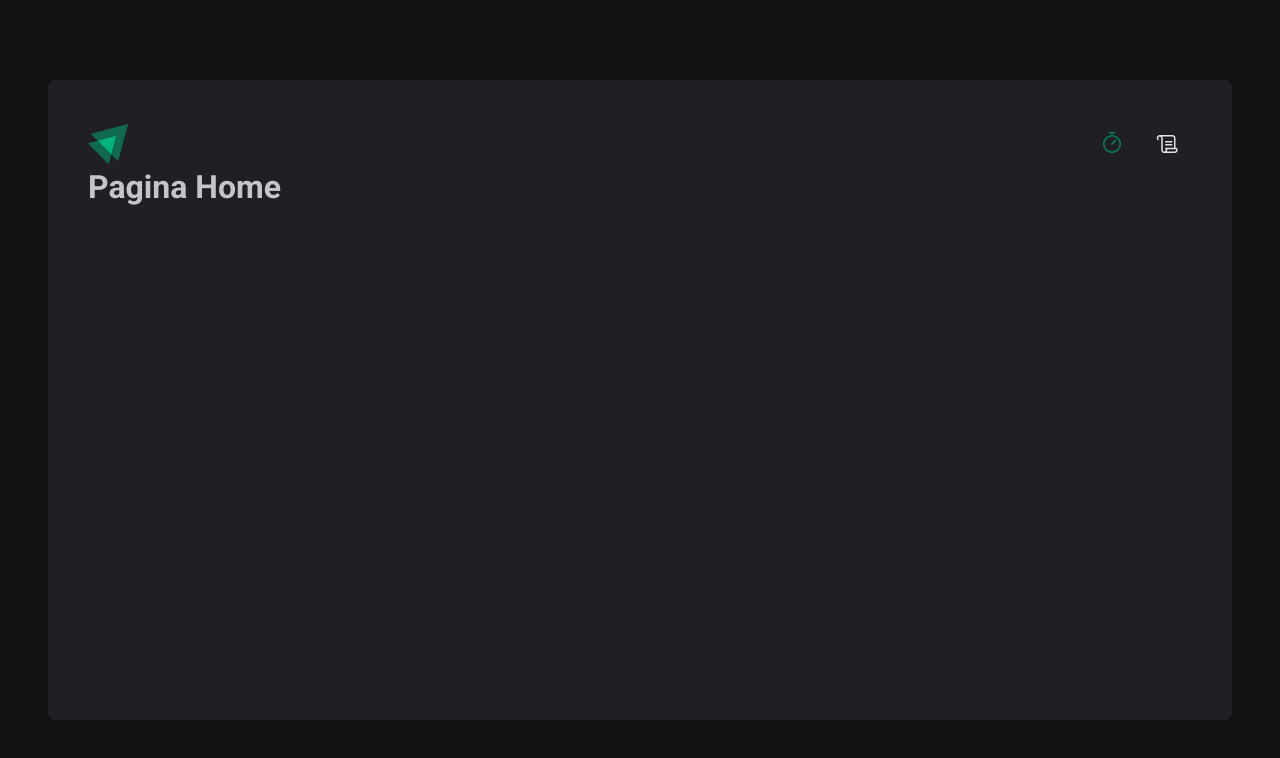
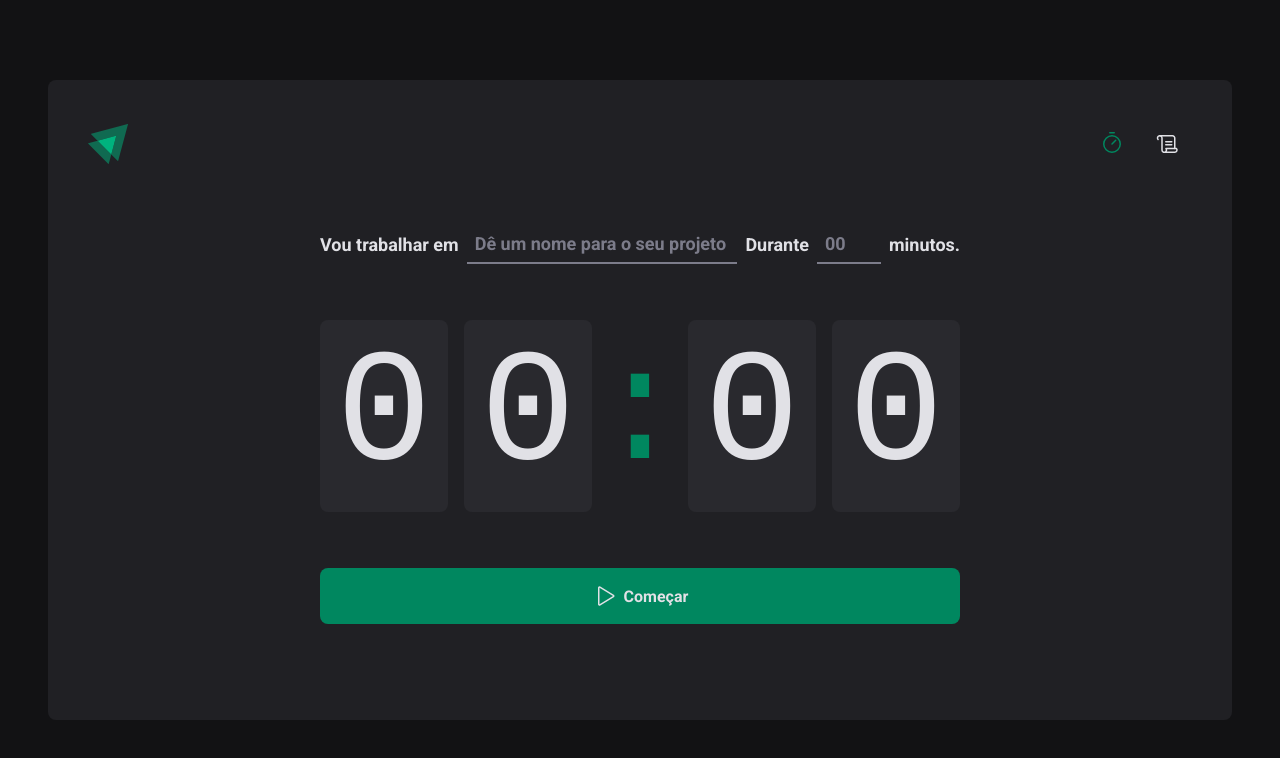
Before and after one commit to vitordcode/ignite-timer, a React (Vite) app: page / in a window 1280 px wide. Shown: the top 758 px of the page. Built offline with nearby package versions, Linux system fonts and the light colour scheme.

Commit message:
Criado estrutura e estilos da página Home

```diff
--- a/src/pages/Home.tsx
+++ /dev/null
@@ -1,3 +0,0 @@
-export function Home() {
-	return <h1>Pagina Home</h1>;
-}
--- /dev/null
+++ b/src/pages/Home/index.tsx
@@ -0,0 +1,49 @@
+import { Play } from "phosphor-react";
+import {
+	CountdownContainer,
+	FormContainer,
+	HomeContainer,
+	MinutesAmountInput,
+	Separator,
+	StartCountdownButton,
+	TaskInput,
+} from "./styles";
+
+export function Home() {
+	return (
+		<HomeContainer>
+			<form action="">
+				<FormContainer>
+					<label htmlFor="task">Vou trabalhar em</label>
+					<TaskInput
+						type="text"
+						id="task"
+						placeholder="Dê um nome para o seu projeto"
+					/>
+
+					<label htmlFor="minutesAmount">Durante</label>
+					<MinutesAmountInput
+						type="number"
+						id="minutesAmount"
+						placeholder="00"
+					/>
+
+					<span>minutos.</span>
+				</FormContainer>
+
+				<CountdownContainer>
+					<span>0</span>
+					<span>0</span>
+					<Separator>:</Separator>
+					<span>0</span>
+					<span>0</span>
+				</CountdownContainer>
+
+				<StartCountdownButton type="submit">
+					<Play size={24} />
+					Começar
+				</StartCountdownButton>
+			</form>
+		</HomeContainer>
+	);
+}
--- /dev/null
+++ b/src/pages/Home/styles.ts
@@ -0,0 +1,109 @@
+import styled from "styled-components";
+
+export const HomeContainer = styled.main`
+    flex: 1;
+    display: flex;
+    flex-direction: column;
+    align-items: center;
+    justify-content: center;
+
+    form {
+        display: flex;
+        flex-direction: column;
+        align-items: center;
+        gap: 3.5rem;
+    }
+`;
+export const FormContainer = styled.div`
+    width: 100%;
+    display: flex;
+    align-items: center;
+    justify-content: center;
+    gap: 0.5rem;
+    color: ${(props) => props.theme["gray-100"]};
+    font-size: 1.125rem;
+    font-weight: bold;
+    flex-wrap: wrap;
+`;
+
+const BaseInput = styled.input`
+    background-color: transparent;
+    height: 2.5rem;
+    border: 0;
+    border-bottom: 2px solid ${(props) => props.theme["gray-500"]};
+
+    font-weight: bold;
+    font-size: 1.125rem;
+    padding: 0 0.5rem;
+    color: ${(props) => props.theme["gray-100"]};
+
+    &:focus {
+        box-shadow: none;
+        border-color: ${(props) => props.theme["green-500"]};
+    }
+
+    &::placeholder {
+        color: ${(props) => props.theme["gray-500"]};
+    }
+`;
+
+export const TaskInput = styled(BaseInput)`
+    flex: 1;
+`;
+
+export const MinutesAmountInput = styled(BaseInput)`
+    width: 4rem;
+`;
+
+export const CountdownContainer = styled.div`
+    font-family: 'Roboto Mono', monospace;
+    font-size: 10rem;
+    line-height: 8rem;
+    color: ${(props) => props.theme["gray-100"]};
+
+    display: flex;
+    gap: 1rem;
+
+    span {
+        background-color: ${(props) => props.theme["gray-700"]};
+        padding: 2rem 1rem;
+        border-radius: 8px;
+    }
+`;
+
+export const Separator = styled.div`
+    padding: 2rem 0;
+    color: ${(props) => props.theme["green-500"]};
+    width: 4rem;
+    overflow: hidden;
+    display: flex;
+    justify-content: center;
+`;
+
+export const StartCountdownButton = styled.button`
+    width: 100%;
+    border: 0;
+    padding: 1rem;
+    border-radius: 8px;
+
+    display: flex;
+    justify-content: center;
+    align-items: center;
+
+    gap: 0.5rem;
+    font-weight: bold;
+
+    cursor: pointer;
+
+    background-color: ${(props) => props.theme["green-500"]};
+    color: ${(props) => props.theme["gray-100"]};
+
+    &:disabled {
+        opacity: 0.7;
+        cursor: not-allowed;
+    }
+
+    &:not(:disabled):hover {
+        background-color: ${(props) => props.theme["green-700"]};
+    }
+`;
--- a/src/styles/global.ts
+++ b/src/styles/global.ts
@@ -15,6 +15,7 @@
     body {
         background-color: ${(props) => props.theme["gray-900"]};
         color: ${(props) => props.theme["gray-300"]};
+        -webkit-font-smoothing: antialiased;
     }
 
     body,
```
